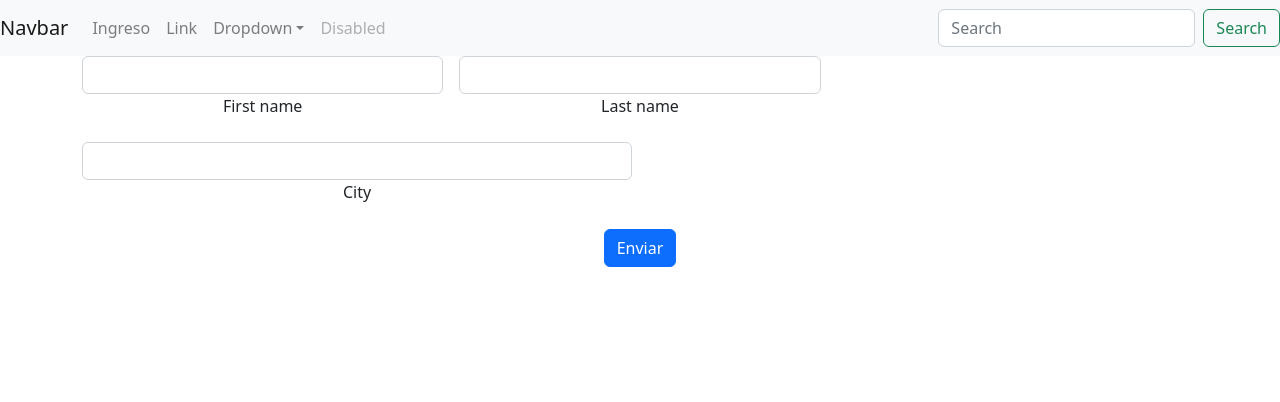
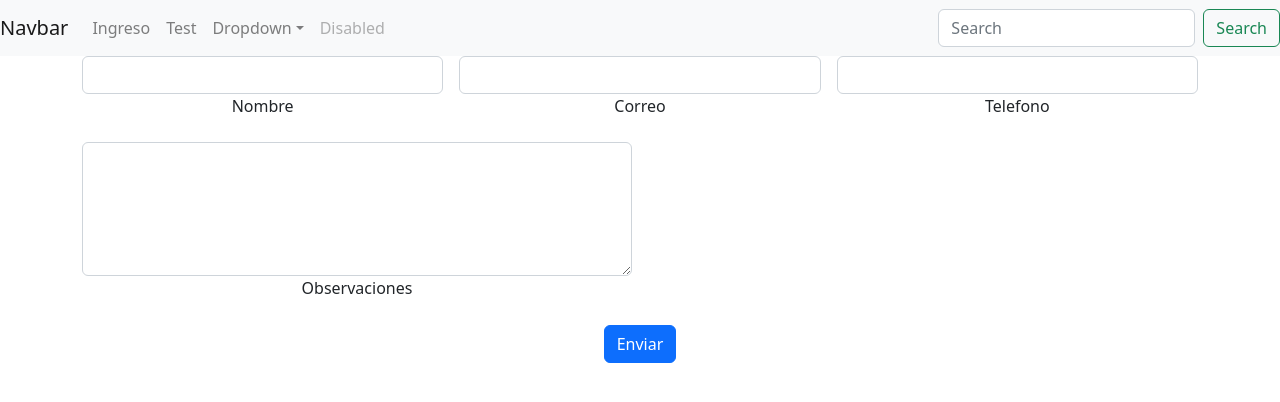
Before and after one commit to JorgePlazaC/juzgadoFrontEnd, a React (Create React App) app: page /ingreso in a window 1280 px wide. Shown: the top 402 px of the page. Built offline with nearby package versions, Linux system fonts and the light colour scheme.

Commit message:
Ingresando datos

```diff
--- a/src/App.js
+++ b/src/App.js
@@ -8,6 +8,7 @@ import { BrowserRouter as Router, Routes, Route } from "react-router-dom";
 import NavBar from "./components/NavBar";
 import { IngresoDato } from "./screens/IngresoDato";
 import { Home } from "./screens/Home";
+import { Test } from "./screens/Test";
 
 function App() {
   return (
@@ -17,6 +18,7 @@ function App() {
         <Routes>
           <Route path="/" element={<Home/>} />
           <Route path="/ingreso" element={<IngresoDato />} />
+          <Route path="/test" element={<Test />} />
         </Routes>
       </Router>
     </div>
--- a/src/components/NavBar.js
+++ b/src/components/NavBar.js
@@ -29,8 +29,8 @@ const NavBar = () => {
               </a>
             </li>
             <li class="nav-item">
-              <a class="nav-link" href="#">
-                Link
+              <a class="nav-link" href="/test">
+                Test
               </a>
             </li>
             <li class="nav-item dropdown">
--- a/src/screens/IngresoDato.js
+++ b/src/screens/IngresoDato.js
@@ -6,8 +6,9 @@ import { getDatabase, onValue, push, ref, set } from "firebase/database";
 export const IngresoDato = () => {
   const [array, setArray] = useState([]);
   const [nombre, setNombre] = useState("");
-  const [ciudad, setCiudad] = useState("");
-  const [apellido, setApellido] = useState("");
+  const [correo, setCorreo] = useState("");
+  const [telefono, setTelefono] = useState("");
+  const [observaciones, setObservaciones] = useState("");
 
   //Firebase
   const firebaseConfig = {
@@ -23,8 +24,6 @@ export const IngresoDato = () => {
 
   const app = initializeApp(firebaseConfig);
 
-
-
   //Actualizar tiempo
   const IngresarDato = () => {
     const db = getDatabase();
@@ -32,18 +31,19 @@ export const IngresoDato = () => {
 
     let dato = {
       nombre: nombre,
-      apellido: apellido,
-      ciudad: ciudad,
+      correo:correo,
+      telefono: telefono,
+      observaciones: observaciones,
       key: "",
     };
 
     const response = push(reference, dato);
 
-    dato.key = response.key
-    reference = ref(db, "datos/"+dato.key);
-    set(reference,dato)
+    dato.key = response.key;
+    reference = ref(db, "datos/" + dato.key);
+    set(reference, dato);
 
-    console.log("ID obtenida: "+response.key)
+    console.log("ID obtenida: " + response.key);
   };
 
   const editarNombre = (event) => {
@@ -51,14 +51,19 @@ export const IngresoDato = () => {
     console.log(nombre);
   };
 
-  const editarApellido = (event) => {
-    setApellido(event.target.value);
-    console.log(apellido);
+  const editarCorreo = (event) => {
+    setCorreo(event.target.value);
+    console.log(correo);
   };
 
-  const editarCiudad = (event) => {
-    setCiudad(event.target.value);
-    console.log(ciudad);
+  const editarTelefono = (event) => {
+    setTelefono(event.target.value);
+    console.log(observaciones);
+  };
+
+  const editarObservaciones = (event) => {
+    setObservaciones(event.target.value);
+    console.log(telefono);
   };
   return (
     <div className="container">
@@ -74,7 +79,23 @@ export const IngresoDato = () => {
               required
             />
             <label for="validationCustom01" class="form-label">
-              First name
+              Nombre
+            </label>
+            <div class="valid-feedback">Looks good!</div>
+          </div>
+        </div>
+        <div class="col-md-4">
+          <div class="form-outline">
+            <input
+              type="text"
+              class="form-control"
+              id="validationCustom01"
+              value={correo}
+              onChange={editarCorreo}
+              required
+            />
+            <label for="validationCustom01" class="form-label">
+              Correo
             </label>
             <div class="valid-feedback">Looks good!</div>
           </div>
@@ -85,28 +106,28 @@ export const IngresoDato = () => {
               type="text"
               class="form-control"
               id="validationCustom02"
-              value={apellido}
-              onChange={editarApellido}
+              value={telefono}
+              onChange={editarTelefono}
               required
             />
             <label for="validationCustom02" class="form-label">
-              Last name
+              Telefono
             </label>
             <div class="valid-feedback">Looks good!</div>
           </div>
         </div>
         <div class="col-md-6">
           <div class="form-outline">
-            <input
-              type="text"
+            <textarea
               class="form-control"
-              id="validationCustom03"
-              value={ciudad}
-              onChange={editarCiudad}
+              value={observaciones}
+              onChange={editarObservaciones}
+              rows={5}
               required
-            />
+            >
+            </textarea>
             <label for="validationCustom03" class="form-label">
-              City
+              Observaciones
             </label>
             <div class="invalid-feedback">Please provide a valid city.</div>
           </div>
--- /dev/null
+++ b/src/screens/Test.js
@@ -0,0 +1,36 @@
+import React from "react";
+import { Table, Button } from "react-bootstrap";
+
+export const Test = () => {
+  return (
+    <Table className="container" striped >
+      <thead>
+        <tr>
+          <th>#</th>
+          <th>First Name</th>
+          <th>Last Name</th>
+          <th>Username</th>
+        </tr>
+      </thead>
+      <tbody>
+        <tr>
+          <td>1</td>
+          <td>Mark</td>
+          <td>Otto</td>
+          <td>@mdo</td>
+        </tr>
+        <tr>
+          <td>2</td>
+          <td>Jacob</td>
+          <td>Thornton</td>
+          <td>@fat</td>
+        </tr>
+        <tr>
+          <td>3</td>
+          <td colSpan={2}>Larry the Bird</td>
+          <td>@twitter</td>
+        </tr>
+      </tbody>
+    </Table>
+  );
+};
```
